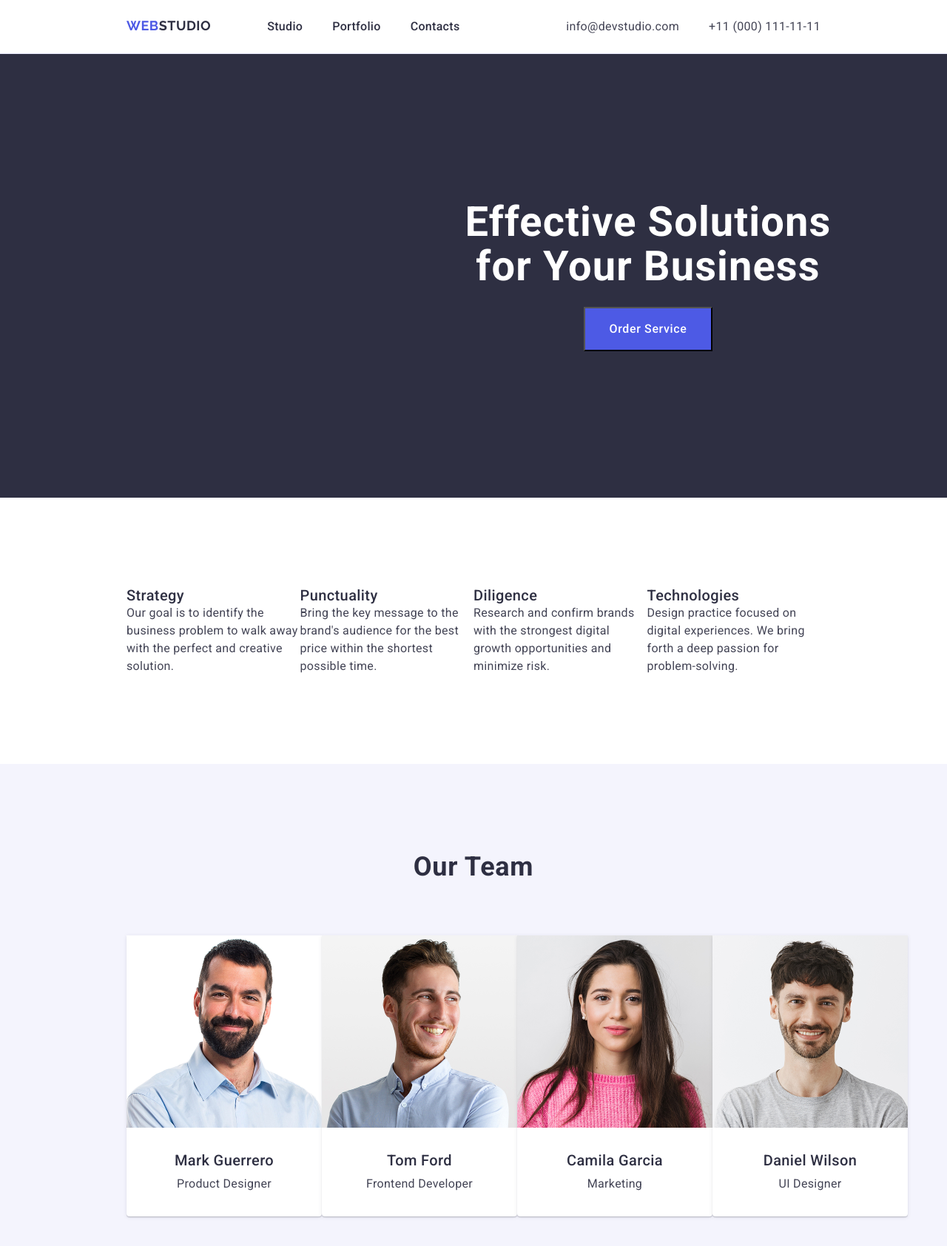
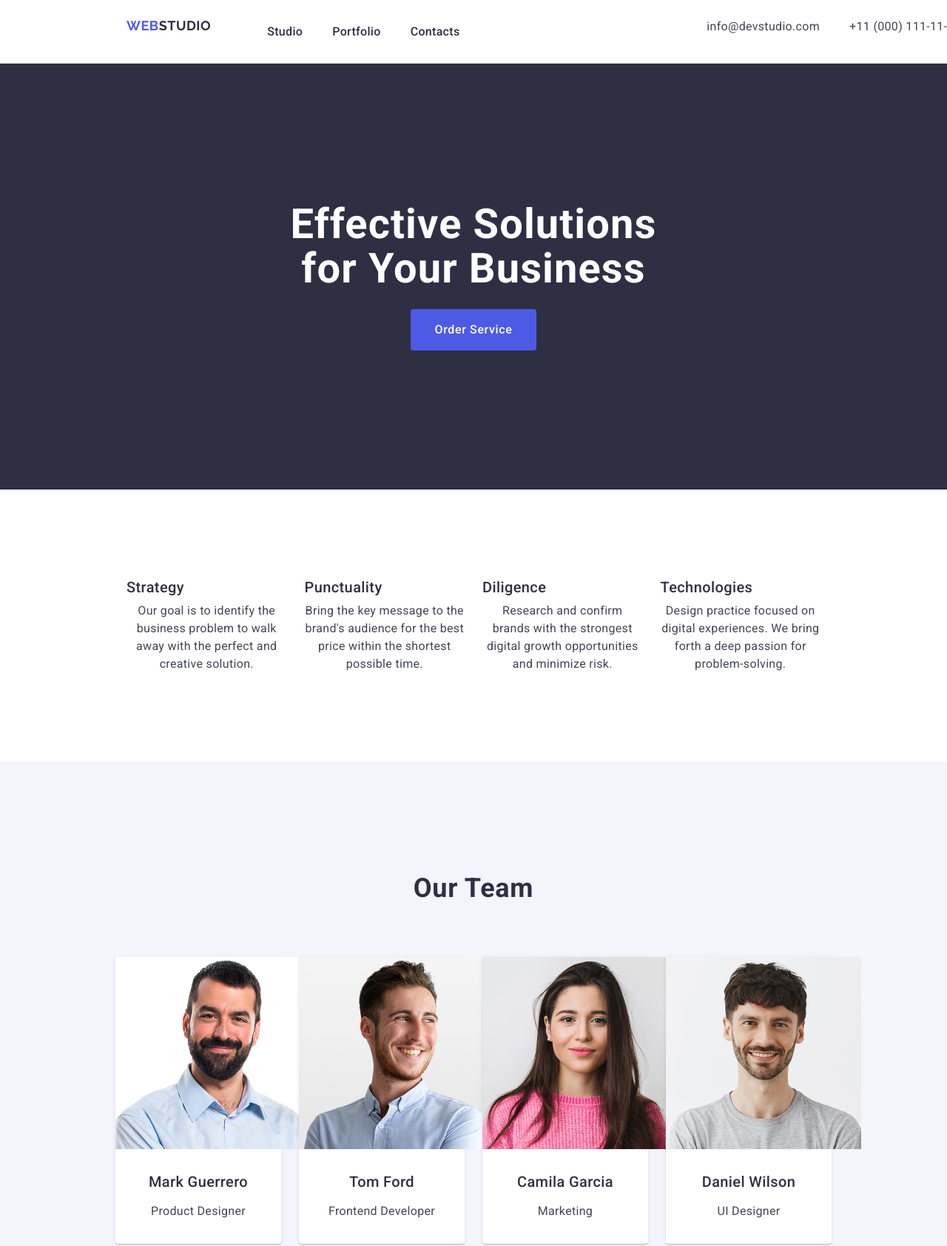
Before and after one commit to olabielore/goit-markup-hw-03, a plain HTML site: page index.html in a window 1280 px wide. Shown: the top 1685 px of the page at 74% size. Drawn offline with nearby package versions, Linux system fonts and the light colour scheme.

Commit message:
error fix

```diff
--- a/css/styles.css
+++ b/css/styles.css
@@ -29,6 +29,8 @@ h1, h2, h3, h4, h5, h6, p {
     text-transform: uppercase;
     color: #4d5ae5;
     margin-right: 76px;
+    display: inline-block;
+    margin-bottom: 16px;
 }
 
 .logo-studio {
@@ -95,6 +97,7 @@ h1, h2, h3, h4, h5, h6, p {
     font-size: 16px;
     line-height: 24px;
     font-weight: 400;
+    text-align: center;
 }
 
 .button {
@@ -111,6 +114,7 @@ h1, h2, h3, h4, h5, h6, p {
 
 .order-service-section {
     background-color: #2e2f42;
+    padding: 188px 0;
 }
 
 .order-service-title {
@@ -125,10 +129,12 @@ h1, h2, h3, h4, h5, h6, p {
 
 .benefit-title {
     color: #2e2f42;
+    margin-bottom: 8px;
 }
 
 .our-team-section {
     background-color: #F4F4FD;
+    padding: 120px 0;
 }
 
 .our-team-title {
@@ -143,10 +149,13 @@ h1, h2, h3, h4, h5, h6, p {
     background-color: #FFFFFF;
     border-radius: 0 0 4px 4px;
     box-shadow: 0 2px 1px 0 rgba(46, 47, 66, 0.08), 0 1px 1px 0 rgba(46, 47, 66, 0.16), 0 1px 6px 0 rgba(46, 47, 66, 0.08);
+    width: calc((100% - 72px) / 4);
 }
 
 .teammate {
     color: #2e2f42;
+    text-align: center;
+    margin-bottom: 8px;
 }
 
 .team-card {
@@ -159,6 +168,15 @@ h1, h2, h3, h4, h5, h6, p {
     border-radius: 0 0 4px 4px;
 }
 
+.portfolio {
+    padding-top: 120px;
+    padding-bottom: 120px;
+}
+
+.porfolio-components {
+    width: calc((100% - 48px) / 3);
+}
+
 .portfolio-title {
     line-height: 1.11;
     text-align: center;
@@ -166,12 +184,19 @@ h1, h2, h3, h4, h5, h6, p {
     color: #2e2f42;
     margin-bottom: 72px;
 }
+
 .portfolio-list {
     color: #2e2f42;
     display: flex;
     flex-wrap: wrap;
     justify-content: space-between;
     margin-bottom: 120px;
+    row-gap: 48px;
+    column-gap: 24px;
+}
+
+.portfolio-item {
+    margin-bottom: 8px;
 }
 
 .box {
@@ -198,6 +223,7 @@ h1, h2, h3, h4, h5, h6, p {
 
 .footer {
     background-color: #2e2f42;
+    padding: 100px 0;
 }
 .logo-studio-second {
     color: #f4f4fd;
@@ -243,6 +269,8 @@ img {
     justify-content: space-between;
     padding-top: 24px;
     padding-bottom: 24px;
+    width: 1158px;
+    padding: 0 15;;
 }
 
 .header-box {
@@ -251,6 +279,7 @@ img {
 
 .navigation {
     display: flex;
+    align-items: center;
 }
 
 .list-item:last-child {
@@ -263,47 +292,49 @@ img {
 }
 
 .hero {
-    width: 1440px;
-    height: 600px;
     display: flex;
     align-items: center;
     flex-direction: column;
     justify-content: center;
 }
+
 .order-service-title {
     margin-bottom: 24px;
     border: unset;
+    max-width: 496px;
 }
 
 .button-title {
     padding: 16px 32px;
+    min-width: 169px;
+    height: 56px;
+    border: none;
+    border-radius: 4px;
+    cursor: pointer;
+}
+
+.benefit-section {
+    padding: 120px 0;
 }
 
 .benefits {
     display: flex;
-    margin-top: 120px;
-    margin-bottom: 120px;
+    gap: 24px;
 }
 
 .benefit-item {
-    max-width: 1440px;
-    width: 100%;
+    width: calc((100% - 72px) / 4);
 }
 
 .card-list {
     display: flex;
     justify-content: space-between;
+    gap: 24px;
 }
 
-.service-item {
-    margin-top: 232px;
-    margin-bottom: auto;
-}
-
-
 .container-team {
-    height: 732px;
     padding-top: 120px;
+    padding: 32px 0;
 }
 
 .container-footer {
--- a/index.html
+++ b/index.html
@@ -69,7 +69,7 @@
         </div>
       </section>
 
-      <section>
+      <section class="benefit-section">
         <div class="container">
           <h2 class="visually-hidden Benefits-title">
             Benefits working with us
@@ -169,10 +169,8 @@
         <div class="container container-portfolio">
           <h2 class="header-medium portfolio-title">Our Portfolio</h2>
           <ul class="portfolio-list">
-            <li>
+            <li class="porfolio-components">
               <img
-                class="portfolio-img"
-                class="service-item"
                 src="./images/banking.jpg"
                 alt="Banking App"
                 width="360"
@@ -185,8 +183,6 @@
             </li>
             <li>
               <img
-                class="portfolio-img"
-                class="service-item"
                 src="./images/cashless.jpg"
                 alt="Cashless Payment"
                 width="360"
@@ -199,8 +195,6 @@
             </li>
             <li>
               <img
-                class="portfolio-img"
-                class="service-item"
                 src="./images/meditation.jpg"
                 alt="Meditation App"
                 width="360"
```
